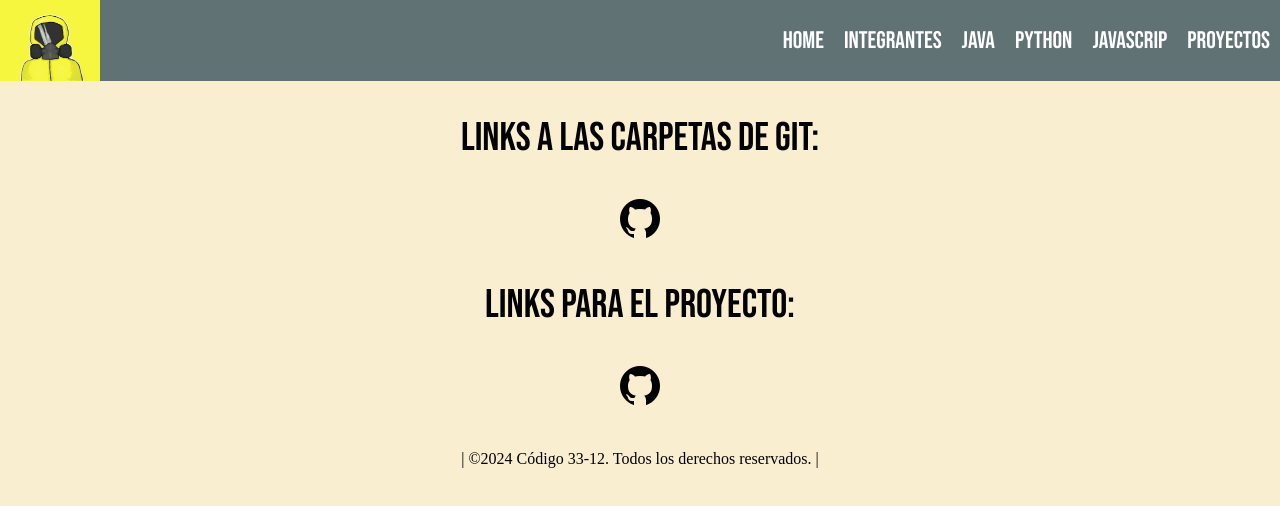
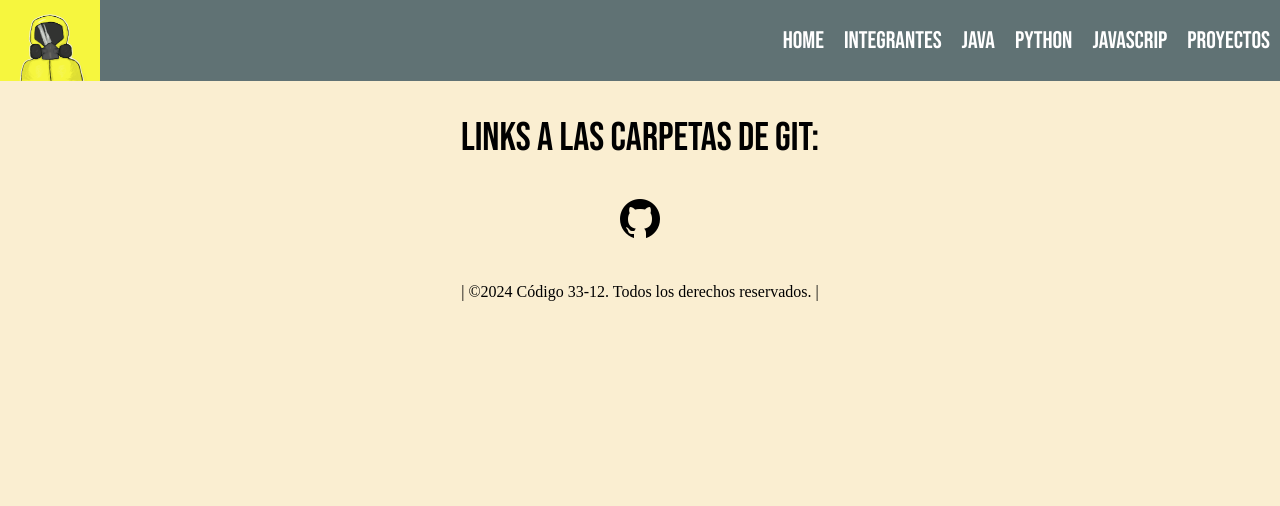
Before and after one commit to CodeStrong2023/Codigo33-12Tercersemestre, a website: page PORTFOLIO/Java.html in a window 1280 px wide. Drawn offline with Linux system fonts and the light colour scheme.

Commit message:
Update portfolio terminado

```diff
--- a/PORTFOLIO/Java.html
+++ b/PORTFOLIO/Java.html
@@ -30,10 +30,6 @@
         <a href="https://github.com/CodeStrong2023/Codigo33-12Tercersemestre/tree/master/JAVA">
             <img src="./imagenes/icons8-github-48.png" alt="git">
         </a>
-        <h2>Links para el Proyecto:</h2>
-        <a href="">
-            <img src="./imagenes/icons8-github-48.png" alt="git">
-        </a>
     </div>
     <!-- Pie de pagina -->
     <footer>
```
